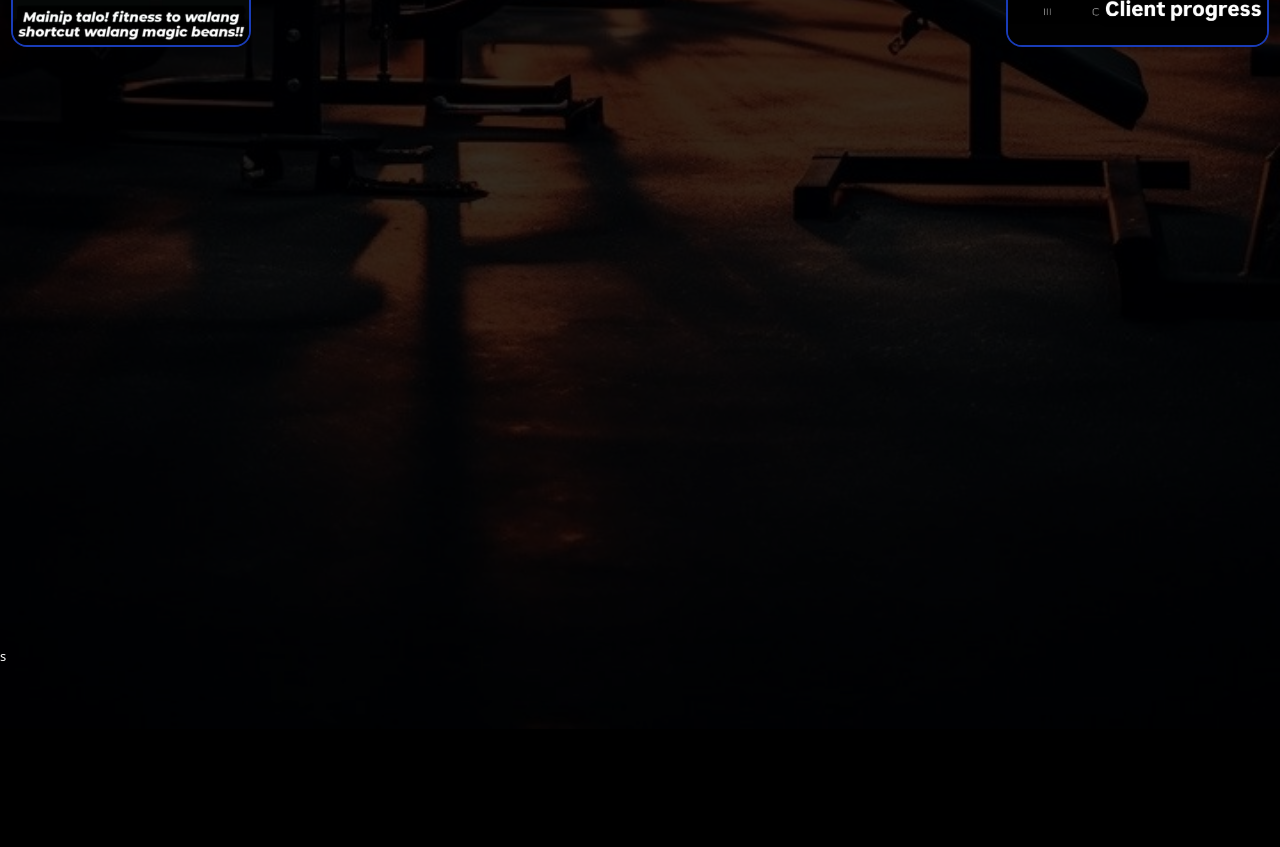
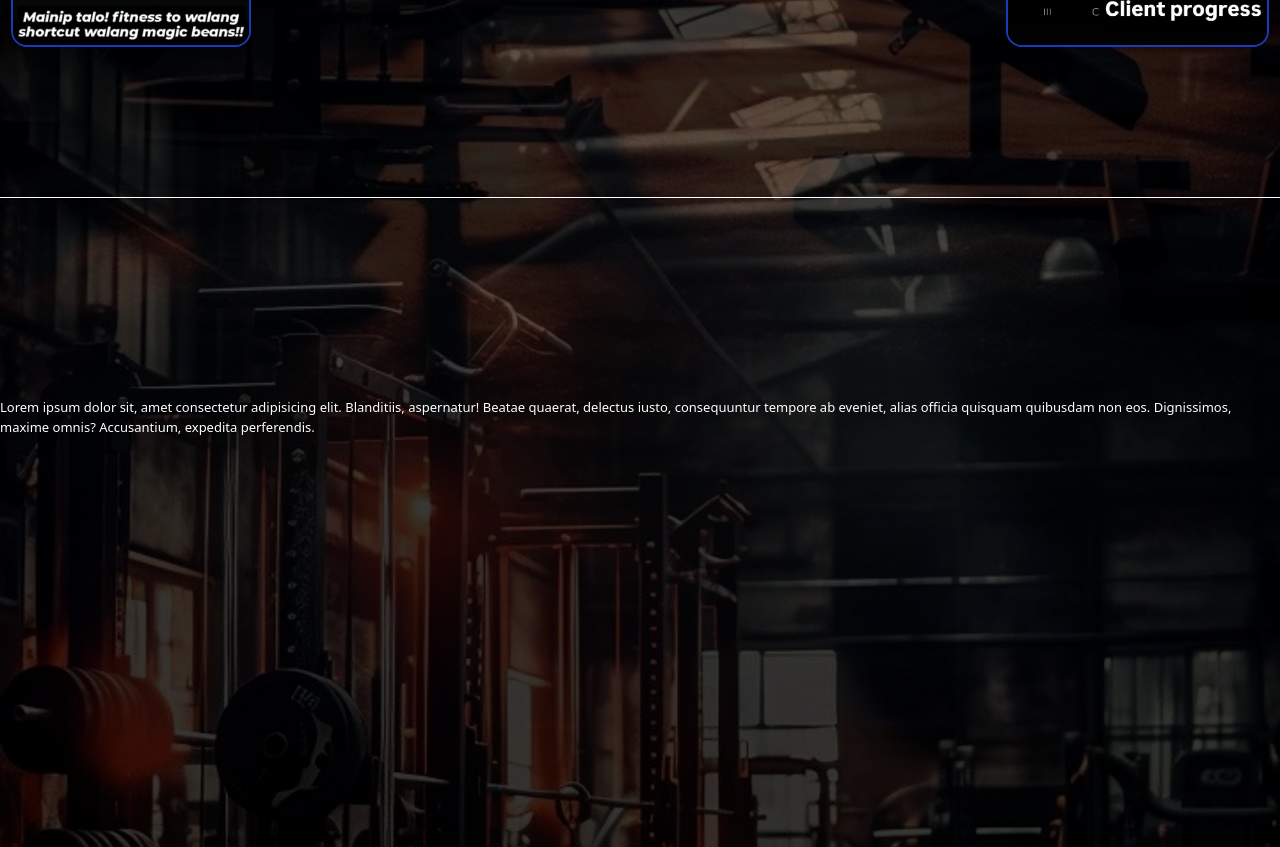
Before and after one commit to Franz-Angeles/BBWEB, a website: page view/html/index.html in a window 1280 px wide. Shown: the part 2718-3565 px from the top of the page. Before the commit the page ends 3447 px from the top, so only its background shows below. Drawn offline with Linux system fonts and the light colour scheme.

Commit message:
v0.4.0 - few changes and added a footer

```diff
--- a/view/html/index.html
+++ b/view/html/index.html
@@ -7,10 +7,14 @@
     <link href="../src/output.css" rel="stylesheet" />
   </head>
   <body class="bg-black text-white m-0 p-0 text-[13px]">
+
+    <!--bg image-->
     <img
-      class="w-full opacity-[20%] absolute -z-10"
+      class="w-full opacity-[20%] absolute -z-10 top-0"
       src="../src/img/gymwall.jpg"
     />
+    <!--bg image-->
+
     <!--NAV BAR -- --NAV BAR -- --NAV BAR -- --NAV BAR -- --NAV BAR -->
     <nav class="border-b 1 white flex flex-row items-center p-[10px]">
       <img
@@ -95,12 +99,26 @@
     <p class="flex justify-self-center mt-[50px] text-[18px] lg:text-[25px] text-center transition-all duration-500">Here are some pictures of my clients and their progress checks</p>
     <!--Clients img-->
     <div class="lg:flex justify-center gap-2 xl:gap-5">
-      <img class="border-2 rounded-2xl border-blue-800 h-[450px] mt-[50px] flex justify-self-center lg:h-[350px] xl:h-[400px] 2xl:h-[480px] " src="../src/img/client1.PNG">
-      <img class="border-3 rounded-2xl border-blue-800 h-[300px] mt-[50px] flex justify-self-center lg:h-[280px] xl:h-[350px] 2xl:h-[450px] " src="../src/img/client3.jfif">
-      <img class="border-3 rounded-2xl border-blue-800 h-[300px] mt-[50px] flex justify-self-center lg:h-[280px] xl:h-[350px] 2xl:h-[450px] " src="../src/img/client4.jfif">
-      <img class="border-2 rounded-2xl border-blue-800 h-[450px] mt-[50px] flex justify-self-center lg:h-[350px] xl:h-[400px] 2xl:h-[480px] " src="../src/img/client2.PNG">
+      <!--bg image-->
+      <img
+      class="w-full opacity-[20%] absolute -z-10"
+      src="../src/img/gymwall.jpg"
+    />
+    <!--bg image-->
+      <img class="border-2 rounded-2xl border-blue-800 h-[450px] mt-[50px] flex justify-self-center lg:h-[350px] xl:h-[400px] 2xl:h-[490px] " src="../src/img/client1.PNG">
+      <img class="border-3 rounded-2xl border-blue-800 h-[300px] mt-[50px] flex justify-self-center lg:h-[280px] xl:h-[350px] 2xl:h-[430px] " src="../src/img/client3.jfif">
+      <!--bg image-->
+      <img
+      class="w-full opacity-[20%] absolute -z-10 lg:opacity-[2%]"
+      src="../src/img/gymwall.jpg"
+    />
+    <!--bg image-->
+      <img class="border-3 rounded-2xl border-blue-800 h-[300px] mt-[50px] flex justify-self-center lg:h-[280px] xl:h-[350px] 2xl:h-[430px] " src="../src/img/client4.jfif">
+      <img class="border-2 rounded-2xl border-blue-800 h-[450px] mt-[50px] flex justify-self-center lg:h-[350px] xl:h-[400px] 2xl:h-[490px] " src="../src/img/client2.PNG">
     </div>
-
-    <div class="h-[600px]"></div>s
+    <hr class="mt-[150px]" />
+    <footer class="mt-[200px]">
+      <p class="flex justify-self-center">Lorem ipsum dolor sit, amet consectetur adipisicing elit. Blanditiis, aspernatur! Beatae quaerat, delectus iusto, consequuntur tempore ab eveniet, alias officia quisquam quibusdam non eos. Dignissimos, maxime omnis? Accusantium, expedita perferendis.</p>
+    </footer>
   </body>
 </html>
```
Also changed, not shown: view/src/output.css.
